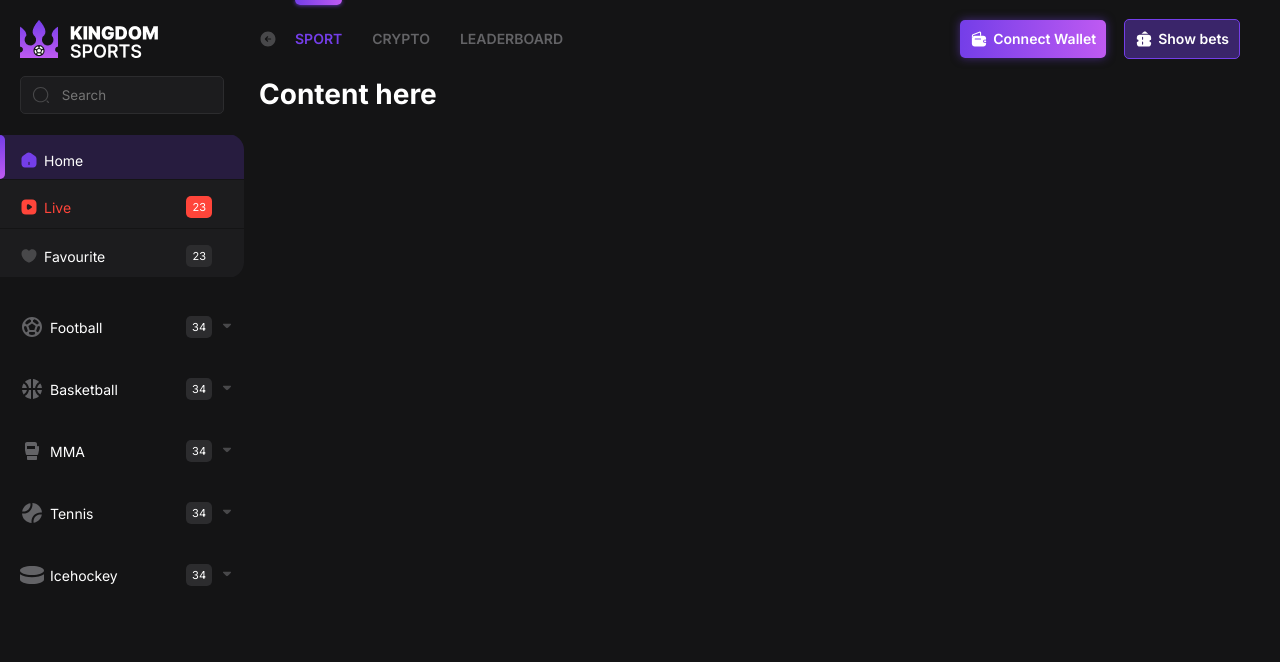
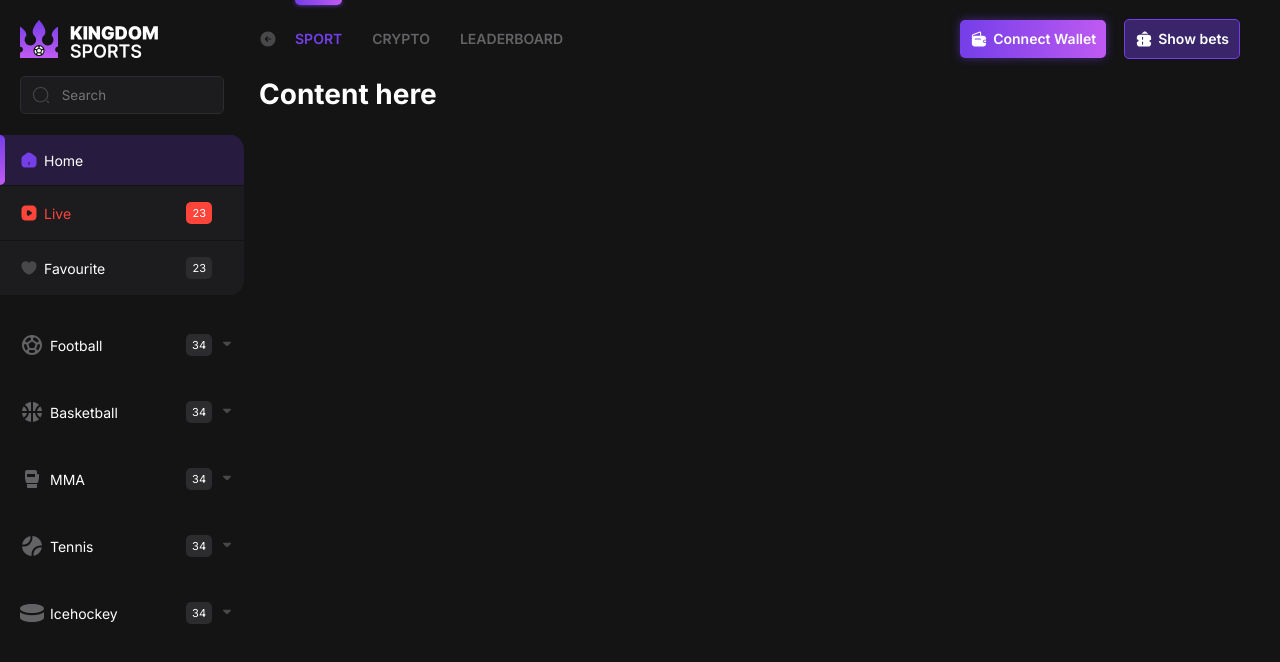
Before and after one commit to muhammad-junaid1/kingdom-sport, a React (Create React App) app: page / in a window 1280 px wide. Shown: the top 662 px of the page. Built offline with nearby package versions, Linux system fonts and the light colour scheme.

Commit message:
minor changes

```diff
--- a/src/css/Header.css
+++ b/src/css/Header.css
@@ -50,6 +50,6 @@
     }
     .header__right .hamburger-btn{
         padding: 0;
-        margin-left: 10px;
+        margin-left: 1.5rem;
     }
 }
--- a/src/css/Main.css
+++ b/src/css/Main.css
@@ -5,6 +5,7 @@
 
 .content-wrapper {
     display: flex;
+    padding-bottom: 70px;
 }
 
 .section, .content {
--- a/src/css/Navbar.css
+++ b/src/css/Navbar.css
@@ -33,7 +33,7 @@
 /* Navbar item */
 .navbar__item {
     color: white;
-    padding: 1.6rem 1.0rem 1.0rem 2.0rem;
+    padding: 1.6rem 1.0rem 1.6rem 2.0rem;
     display: flex;
     justify-content: space-between;
     align-items: center;
@@ -78,7 +78,8 @@
 }
 
 .navbar__dropdown-items .navbar__item {
-    padding: 1.0rem 1.2rem 1.0rem 2.0rem;
+    padding: 1.1rem 1.2rem 1.1rem 2.0rem;
+    margin: 2px 0;
 }
 
 .navbar__dropdown-items .navbar__item:hover svg{
@@ -93,6 +94,10 @@
 
 .navbar__item--dropdown{
     background: transparent;
+}
+
+.navbar__dropdown-item .navbar__item {
+    margin-bottom: 0;
 }
 
 
```
